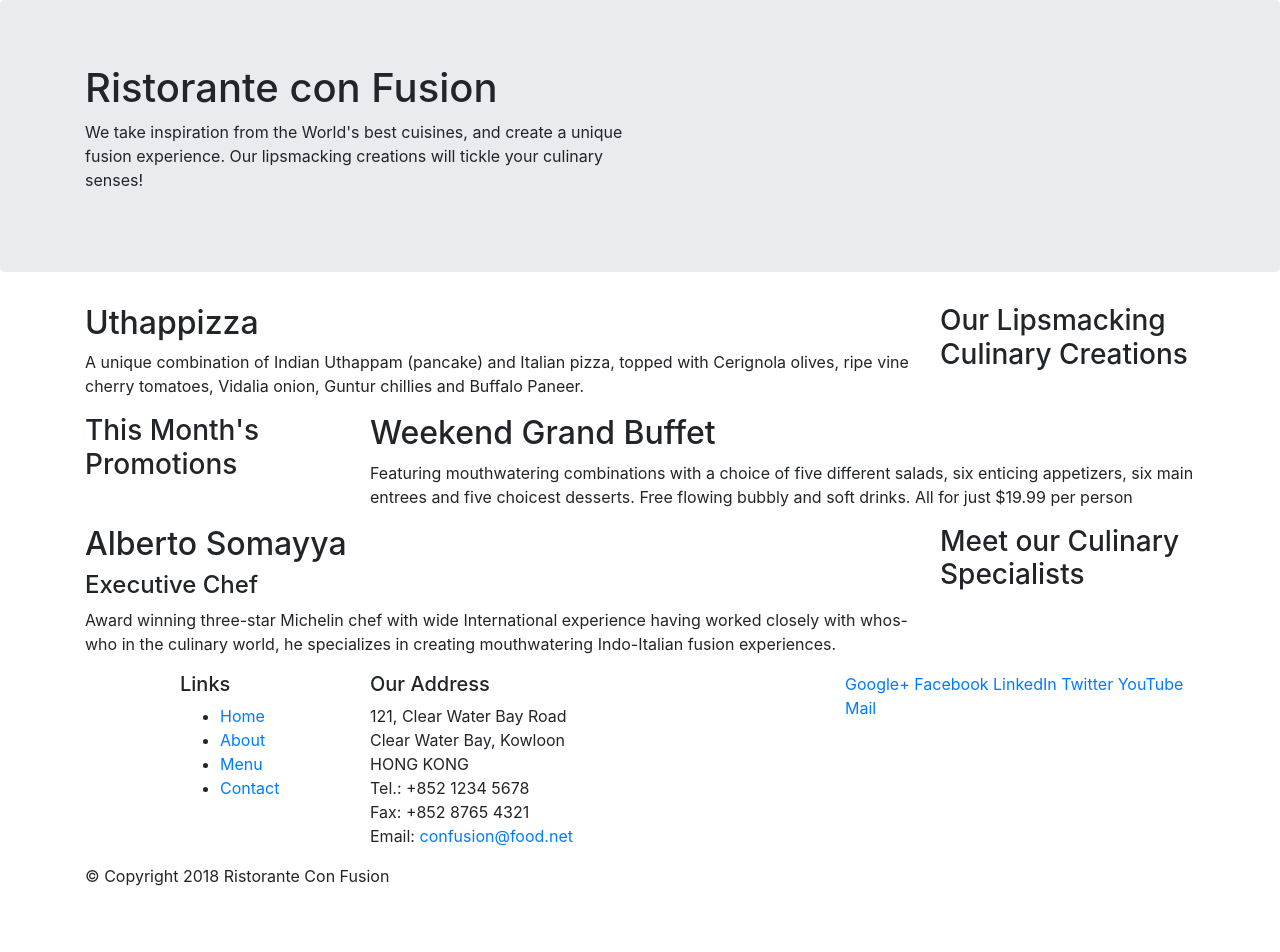
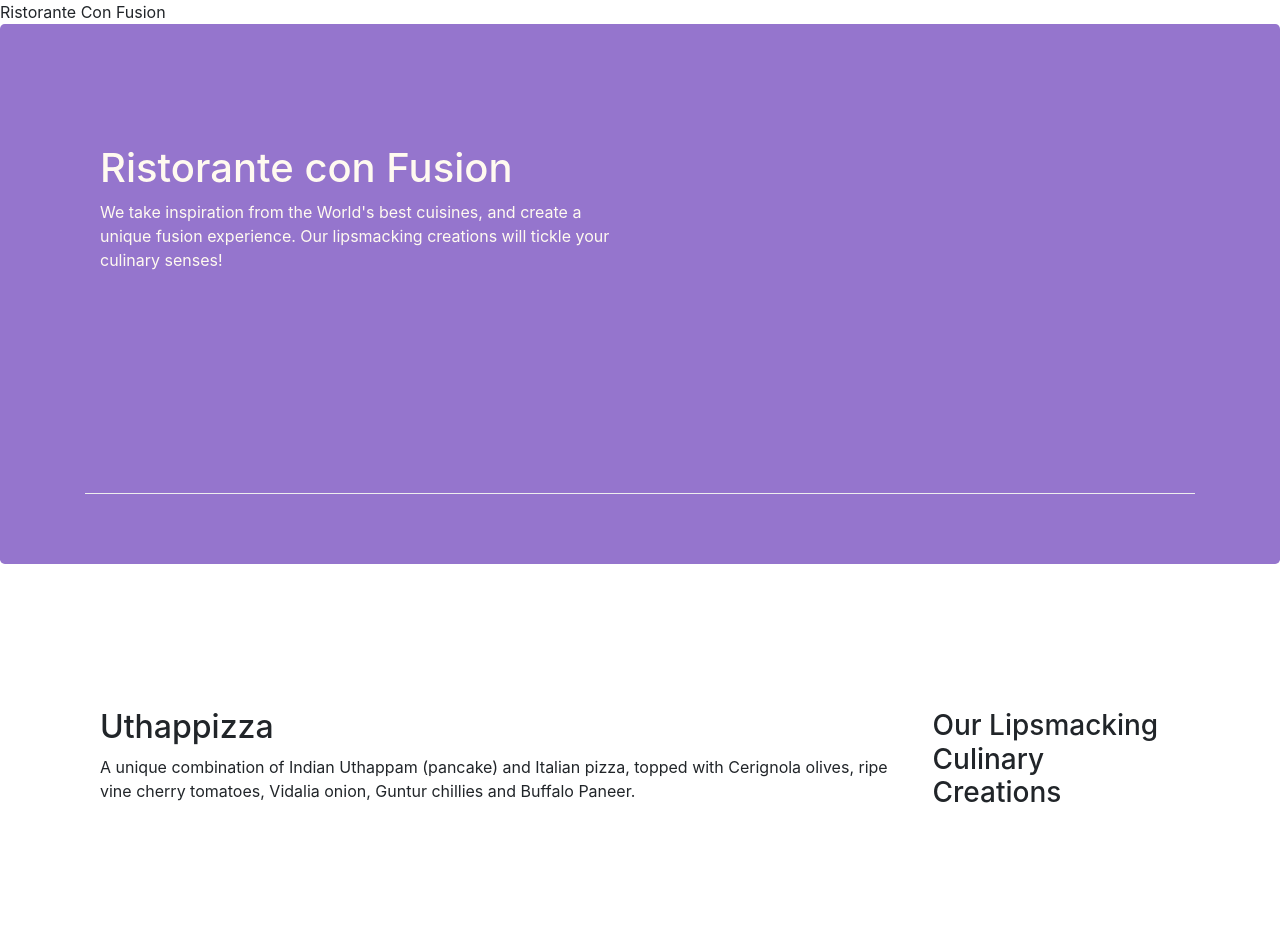
Before and after one commit to iftkhr/intro2bootstrap, a website: page index.html in a window 1280 px wide. Shown: the top 952 px of the page. Before the commit the page ends 904 px from the top, so only its background shows below. Drawn offline with nearby package versions, Linux system fonts and the light colour scheme.

Commit message:
Bootstrap 2

```diff
--- /dev/null
+++ b/css/style.css
@@ -0,0 +1,26 @@
+.row-header{
+    margin: 0px auto;
+    padding: 0px auto;
+}
+.row-content{
+    margin: 0px auto;
+    padding: 50px 0px;
+    border-bottom: 1px ridge;
+    min-height: 400px;
+}
+.footer{
+    background: #d1c4e9;
+    margin: 0px auto;
+    padding: 20px 0px;
+}
+.jumbotron{
+    padding: 70px 30px;
+    margin: 0px auto;
+    background: #9575CD;
+    color: floralwhite;
+}
+.address{
+    font-size: 80%;
+    margin: 0px;
+    color: #0f0f0f;
+}
--- a/index.html
+++ b/index.html
@@ -9,6 +9,7 @@
 
     <!-- Bootstrap CSS -->
     <link rel="stylesheet" href="node_modules/bootstrap/dist/css/bootstrap.min.css">
+    <link rel="stylesheet" href="css/style.css"
     <title>Ristorante Con Fusion</title>
 </head>
 
@@ -16,7 +17,7 @@
 
     <header class="jumbotron">
         <div class="container">
-            <div class="row">
+            <div class="row row-content">
                 <div class="col-12 col-sm-6">
                     <h1>Ristorante con Fusion</h1>
                     <p>We take inspiration from the World's best cuisines, and create a unique fusion experience. Our lipsmacking creations will tickle your culinary senses!</p>
@@ -28,7 +29,7 @@
     </header>
 
     <div class="container">
-        <div class="row">
+        <div class="row row-content align-items-center">
             <div class="col-12 col-sm-4 order-sm-last col-md-3">
                 <h3>Our Lipsmacking Culinary Creations</h3>
             </div>
@@ -39,7 +40,7 @@
         </div>
 
 
-        <div class="row">
+        <div class="row row-content align-items-center">
             <div class="col-12 col-sm-4 col-md-3">
                 <h3>This Month's Promotions</h3>
             </div>
@@ -49,7 +50,7 @@
             </div>
         </div>
 
-        <div class="row">
+        <div class="row align-items-center">
             <div class="col-12 col-sm-4 order-sm-last col-md-3">
                 <h3>Meet our Culinary Specialists</h3>
             </div>
@@ -61,12 +62,12 @@
         </div>
     </div>
 
-    <footer>
+    <footer class="footer">
         <div class="container">
             <div class="row">
                 <div class="col-4 offset-1 col-sm-2">
                     <h5>Links</h5>
-                    <ul>
+                    <ul class="list-unstyled">
                         <li><a href="#">Home</a></li>
                         <li><a href="#">About</a></li>
                         <li><a href="#">Menu</a></li>
@@ -84,8 +85,8 @@
 		              Email: <a href="mailto:confusion@food.net">confusion@food.net</a>
 		           </address>
                 </div>
-                <div class="col-12 col-sm-4">
-                    <div>
+                <div class="col-12 col-sm-4 align-self-center">
+                    <div class="text-center">
                         <a href="http://google.com/+">Google+</a>
                         <a href="http://www.facebook.com/profile.php?id=">Facebook</a>
                         <a href="http://www.linkedin.com/in/">LinkedIn</a>
@@ -95,7 +96,7 @@
                     </div>
                 </div>
            </div>
-           <div class="row">
+           <div class="row justify-content-center">
                 <div class="col-auto">
                     <p>© Copyright 2018 Ristorante Con Fusion</p>
                 </div>
```
